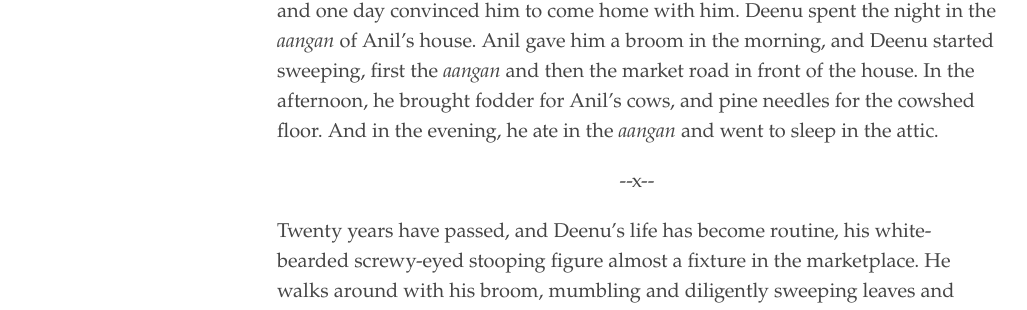
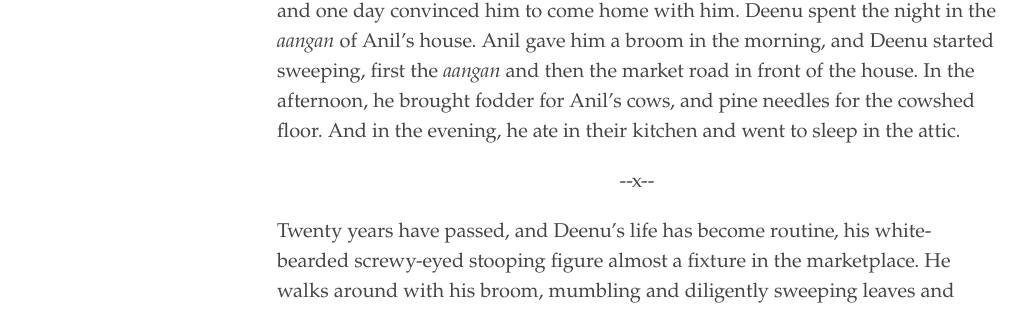
Before and after one commit to WordMistri/WordMistri.github.io, a Jekyll site: the page built from _stories/Punchline.md, in a window 1280 px wide and 900 px high, scrolled down 2327 px. Shown: the part 198-508 px from the top of the window, without its empty margins (3-1030 px from the left). Built offline with Jekyll 4.4.1, drawn with Linux system fonts in a browser that asks for light colours.

Commit message:
Update Punchline.md

```diff
--- a/_stories/Punchline.md
+++ b/_stories/Punchline.md
@@ -22,7 +22,7 @@ When Deenu was 18, Raju joined the Army as a *jawan*. When he came home for his
 
 Purshottam didn’t come back from his saw-mill sojourn in 1991. His uncles turned Deenu and his mother out of their house and they started living in a nearby outhouse that was quite ramshackle. It was dampness during the monsoon followed by the cold of winter that probably brought on a lung disease that caused Shobha’s death. Raju was shocked when he returned for his next vacation, but aided by a large cash settlement from his uncles in exchange for his land rights, he moved away from the area and built a house in the city.
 
-Deenu was left alone and with no support system. He lived in the jungle, ate what little he could forage and would surely have died were it not for a group of women who found him sitting at the foot of a tree babbling incoherently. They tried talking to him – he kept covering his face and wouldn’t respond, but he followed them back towards the village. When they reached the temple, they asked the priest to take care of him – he refused. While Deenu lived near the temple for a few days, with some people bringing him food, his situation became more widely known. A retired schoolmaster, Anil, feeling regret for what had transpired in school many years ago, started visiting Deenu on his daily walks, and one day convinced him to come home with him. Deenu spent the night in the *aangan* of Anil’s house. Anil gave him a broom in the morning, and Deenu started sweeping, first the *aangan* and then the market road in front of the house. In the afternoon, he brought fodder for Anil’s cows, and pine needles for the cowshed floor. And in the evening, he ate in the *aangan* and went to sleep in the attic.
+Deenu was left alone and with no support system. He lived in the jungle, ate what little he could forage and would surely have died were it not for a group of women who found him sitting at the foot of a tree babbling incoherently. They tried talking to him – he kept covering his face and wouldn’t respond, but he followed them back towards the village. When they reached the temple, they asked the priest to take care of him – he refused. While Deenu lived near the temple for a few days, with some people bringing him food, his situation became more widely known. A retired schoolmaster, Anil, feeling regret for what had transpired in school many years ago, started visiting Deenu on his daily walks, and one day convinced him to come home with him. Deenu spent the night in the *aangan* of Anil’s house. Anil gave him a broom in the morning, and Deenu started sweeping, first the *aangan* and then the market road in front of the house. In the afternoon, he brought fodder for Anil’s cows, and pine needles for the cowshed floor. And in the evening, he ate in their kitchen and went to sleep in the attic.
 
 <p align="center">
  --x--
```
